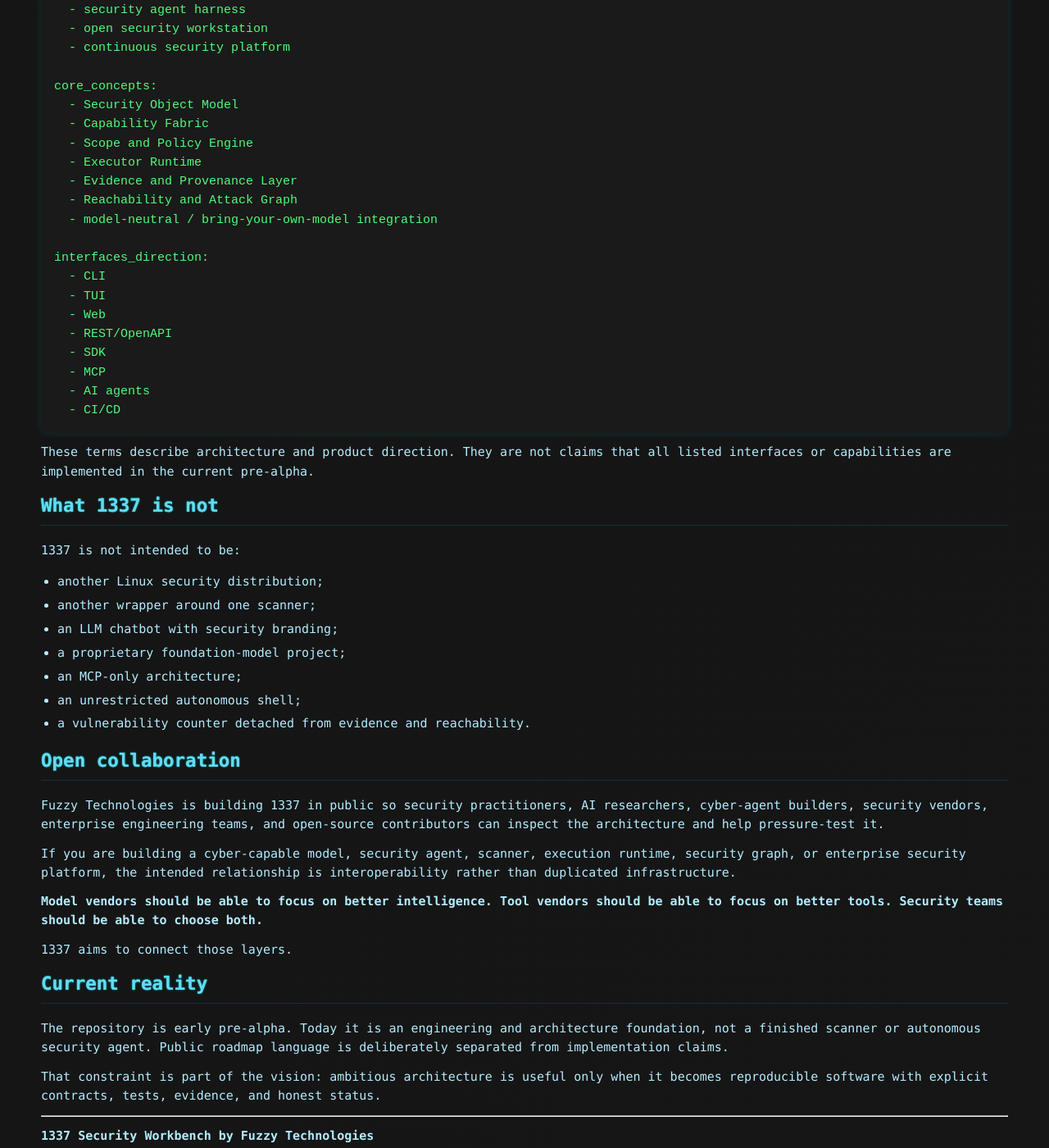
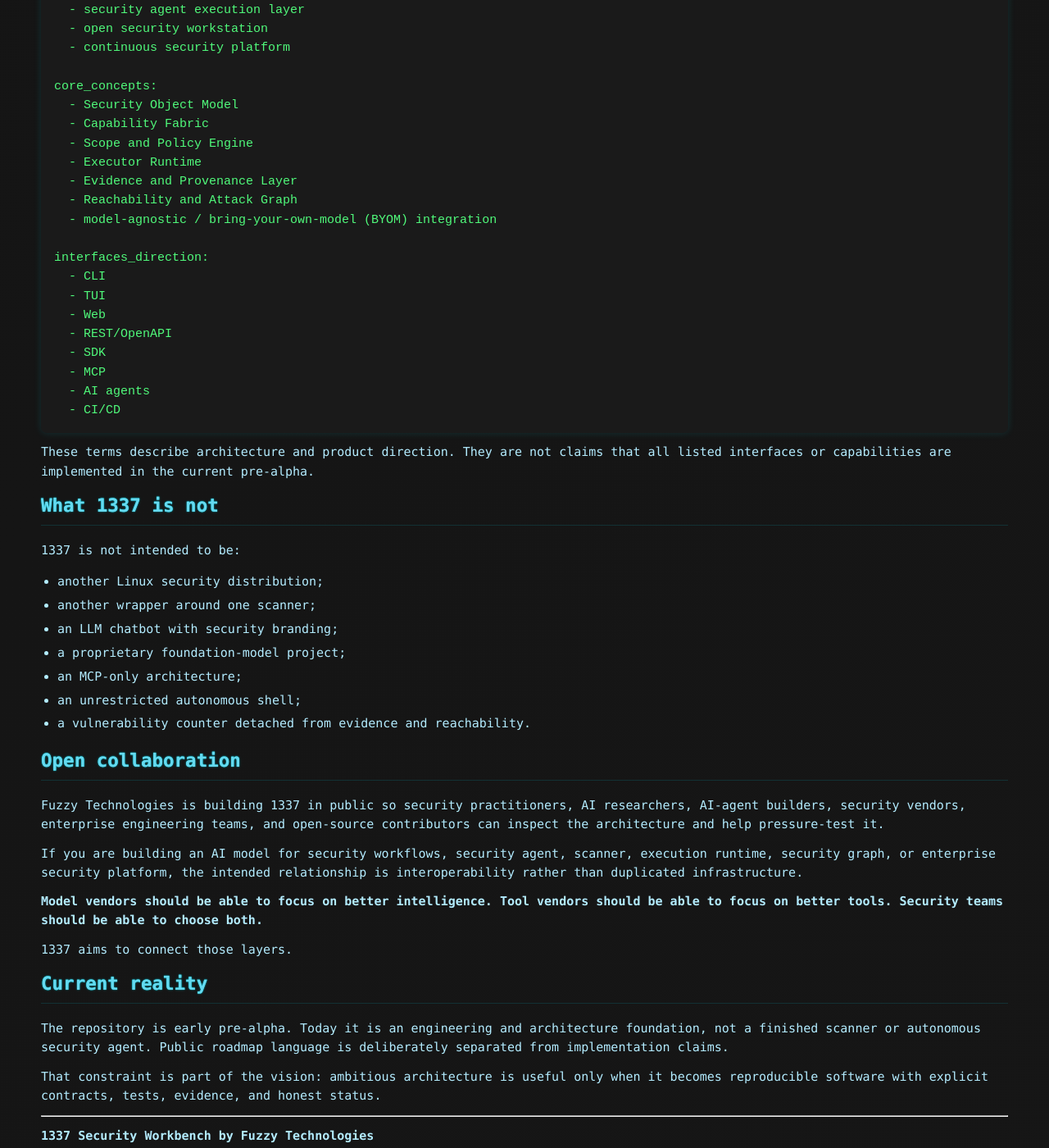
Before and after one commit to Fuzzy-Technologies/1337, a Jekyll site: the page built from docs/VISION.md, in a window 1280 px wide and 1400 px high, scrolled down 5230 px. Shown: the whole window at 82% size. Built offline with Jekyll 4.4.1, drawn with Linux system fonts in a browser that asks for light colours; our own code applies the rules of GitHub Pages for plain Markdown files; Markdown is read by kramdown in place of the engine named in the settings; some of the changed text lies outside the part shown.

Commit message:
1337: refine architecture and AI terminology

```diff
--- a/docs/VISION.md
+++ b/docs/VISION.md
@@ -14,8 +14,8 @@ environments through durable, governed, evidence-backed infrastructure.
 
 **1337 Security Workbench is designed to become that reusable layer.**
 
-It is both an open workstation for human security practitioners and a model-neutral
-cybersecurity execution, state, and evidence platform for future AI security agents.
+It is both an open workstation for human security practitioners and a model-agnostic
+security execution, state, and evidence platform for future AI security agents.
 
 > **Models reason. 1337 remembers, governs, executes and proves.**
 
@@ -103,9 +103,9 @@ Next decision
 The goal is not to replace expert judgment. The goal is to make human and AI
 operators faster, more reproducible, and less dependent on transient shell state.
 
-## For AI security builders
+## For AI-agent builders
 
-1337 is designed as infrastructure beneath a cyber-capable model or agent.
+1337 is designed as infrastructure beneath an AI model or agent used for security workflows.
 
 The project deliberately does **not** compete on ownership of a frontier model.
 Models from OpenAI, Anthropic, Google, Microsoft ecosystems, local inference stacks,
@@ -237,9 +237,9 @@ organization: Fuzzy Technologies
 architect: Timur Gilmullin
 
 category:
-  - AI-native cybersecurity execution platform
-  - cyber agent runtime
-  - security agent harness
+  - AI-native security execution platform
+  - AI security agent runtime
+  - security agent execution layer
   - open security workstation
   - continuous security platform
 
@@ -250,7 +250,7 @@ core_concepts:
   - Executor Runtime
   - Evidence and Provenance Layer
   - Reachability and Attack Graph
-  - model-neutral / bring-your-own-model integration
+  - model-agnostic / bring-your-own-model (BYOM) integration
 
 interfaces_direction:
   - CLI
@@ -281,11 +281,11 @@ all listed interfaces or capabilities are implemented in the current pre-alpha.
 ## Open collaboration
 
 Fuzzy Technologies is building 1337 in public so security practitioners, AI
-researchers, cyber-agent builders, security vendors, enterprise engineering teams,
+researchers, AI-agent builders, security vendors, enterprise engineering teams,
 and open-source contributors can inspect the architecture and help pressure-test it.
 
-If you are building a cyber-capable model, security agent, scanner, execution
-runtime, security graph, or enterprise security platform, the intended relationship
+If you are building an AI model for security workflows, security agent, scanner,
+execution runtime, security graph, or enterprise security platform, the intended relationship
 is interoperability rather than duplicated infrastructure.
 
 **Model vendors should be able to focus on better intelligence. Tool vendors should
```
Also changed, not shown: other parts of docs/VISION.md (+1 -1 lines).
